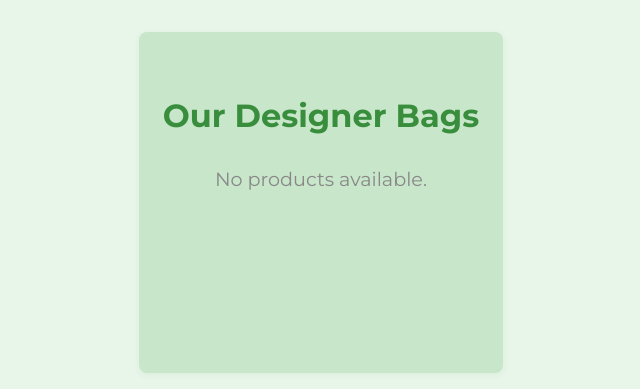
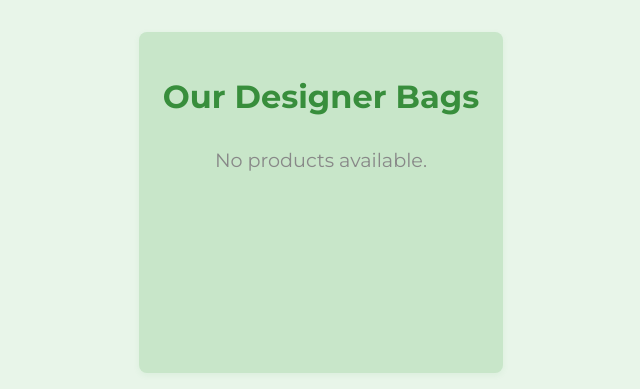
Before and after one commit to WangilaPrish/carrylux, a Django app: template shop/templates/shop/product_list.html in a window 1280 px wide. Shown: the part 57-446 px from the top of the page, without its empty margins (319-959 px from the left). Run offline with Django 5.2, Linux system fonts and the light colour scheme; the template is opened without the code that fills it, so the values that code supplies are empty.

Commit message:
Refactor product_list layout for improved structure and readability

```diff
--- a/shop/templates/shop/product_list.html
+++ b/shop/templates/shop/product_list.html
@@ -2,8 +2,8 @@
 
 {% block title %}Designer Bags - Products{% endblock %}
 
+
 {% block content %}
-<div style="width:100%;margin:40px 0 0 0;">
 <h1 style="color:#388e3c;font-size:2em;font-weight:700;margin-bottom:32px;text-align:center;">Our Designer Bags</h1>
 <div style="display:grid;grid-template-columns:repeat(6, 1fr);gap:32px;">
     {% for product in products %}
@@ -19,5 +19,4 @@
     <div style="grid-column:1/-1;text-align:center;color:#888;font-size:1.2em;">No products available.</div>
     {% endfor %}
 </div>
-</div>
 {% endblock %}
```
Lines whose indentation alone changed are shown as unchanged.
